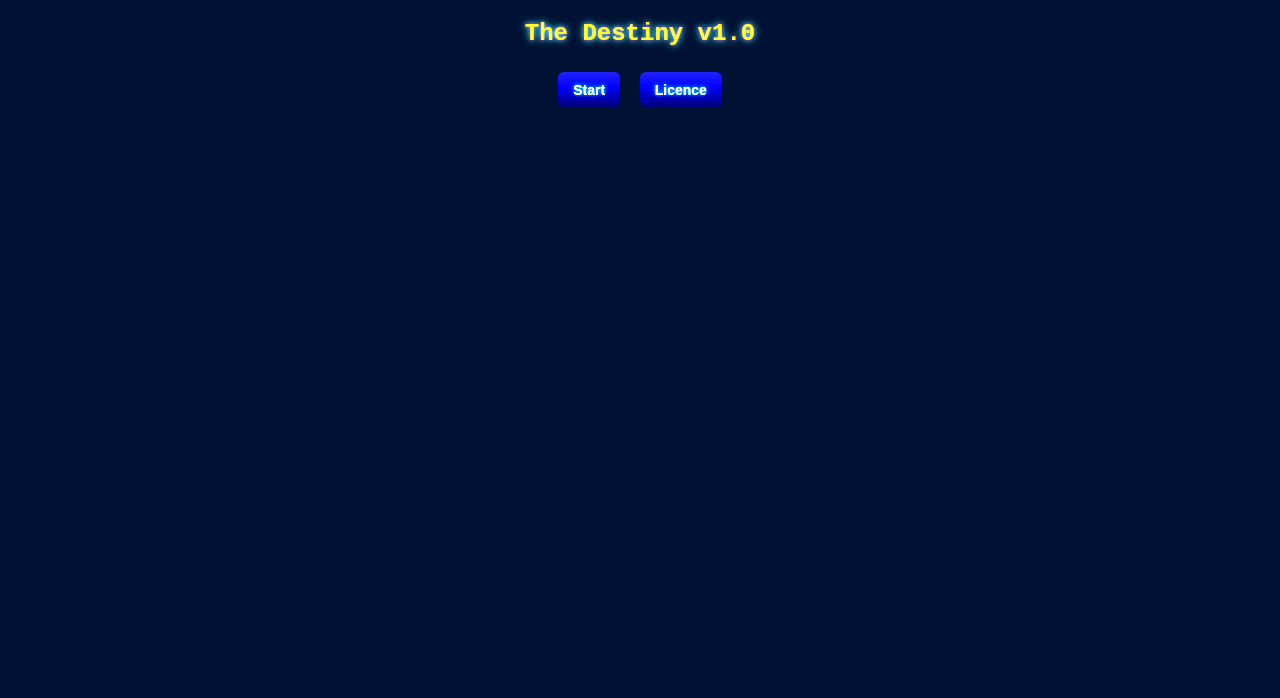
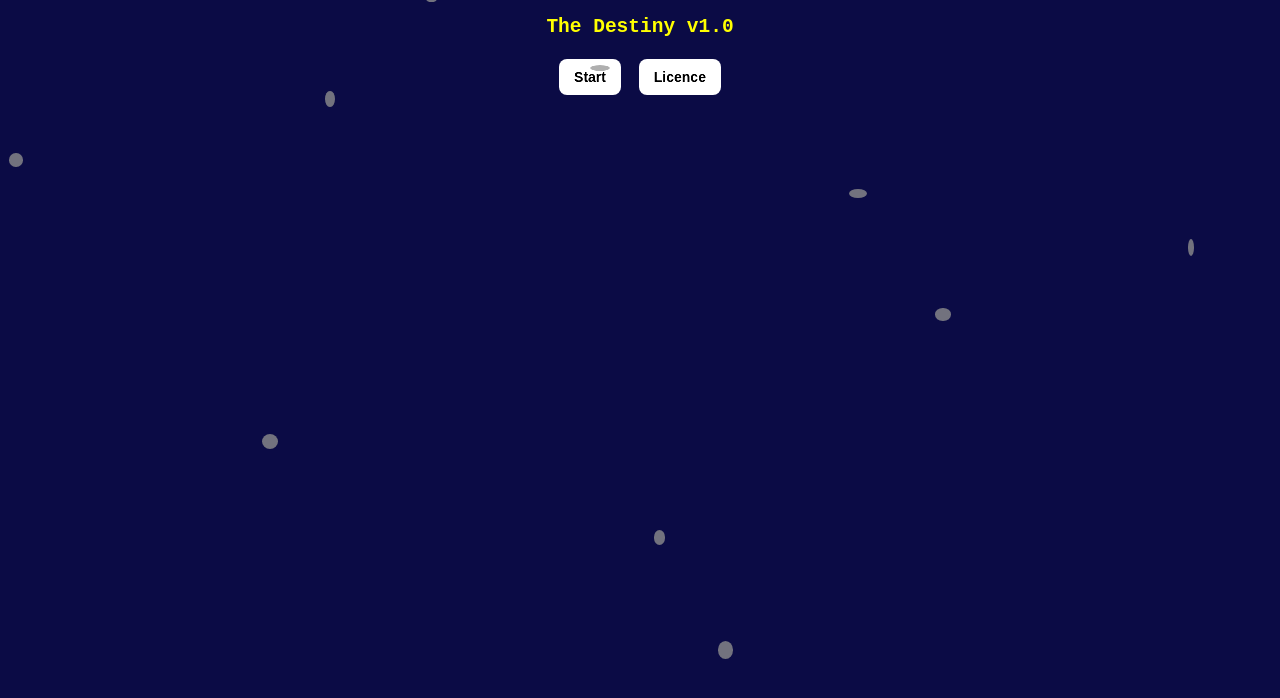
Before and after one commit to CoolyDucks/TheDestinyOftheEarth, a plain HTML site: page index.html in a window 1280 px wide. Drawn offline with Linux system fonts and the light colour scheme.

Commit message:
Refactor CSS styles for body and canvas elements

```diff
--- a/style.css
+++ b/style.css
@@ -1,48 +1,34 @@
 body {
-  margin: 0;
-  background: #001133;
-  font-family: 'Courier New', monospace;
-  color: #ffff33;
-  text-align: center;
-  filter: contrast(130%) brightness(120%);
+  margin:0;
+  background:#0b0b45;
+  color:#ff0;
+  font-family:monospace;
+  text-align:center;
+  filter:contrast(140%) saturate(130%) brightness(110%);
 }
-
-h1, h2, p {
-  text-shadow: 0 0 8px #00ffff, 0 0 4px #ff00ff;
+canvas {
+  display:block;
+  margin:10px auto;
+  background:#111;
+  border:6px solid #ff0;
+  box-shadow:0 0 25px #ff0 inset,0 0 20px #0ff;
+  image-rendering:pixelated;
 }
-
-canvas {
-  display: block;
-  margin: 10px auto;
-  background: #111122;
-  border: 4px solid #00ffff;
-  box-shadow: 0 0 15px #0ff inset, 0 0 25px #0ff;
-  image-rendering: pixelated;
+button {
+  padding:10px 15px;
+  margin:5px;
+  font-size:14px;
+  border:none;
+  border-radius:8px;
+  cursor:pointer;
+  font-weight:bold;
 }
-
-button {
-  padding: 10px 15px;
-  margin: 5px;
-  font-size: 14px;
-  border: none;
-  border-radius: 6px;
-  cursor: pointer;
-  font-weight: bold;
-  background: linear-gradient(to bottom, #3333ff, #000066);
-  color: #fff;
-  text-shadow: 0 0 4px #0ff;
+.hidden { display:none; }
+.meteor {
+  position:absolute;
+  width:10px;
+  height:10px;
+  background:gray;
+  border-radius:50%;
+  opacity:0.8;
 }
-
-button:hover {
-  background: linear-gradient(to bottom, #5555ff, #222288);
-}
-
-.hidden {
-  display: none;
-}
-
-.version {
-  font-size: 12px;
-  color: #0ff;
-  text-shadow: 0 0 5px #0ff;
-}
```
